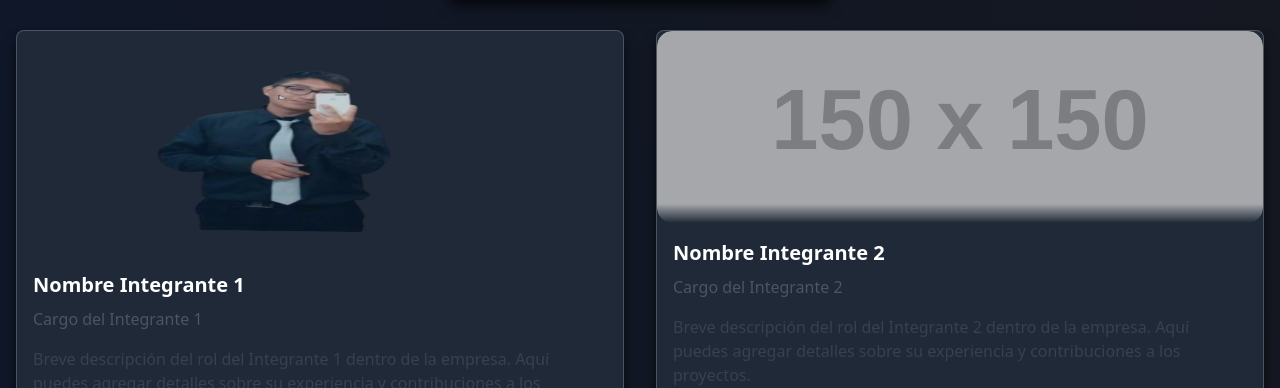
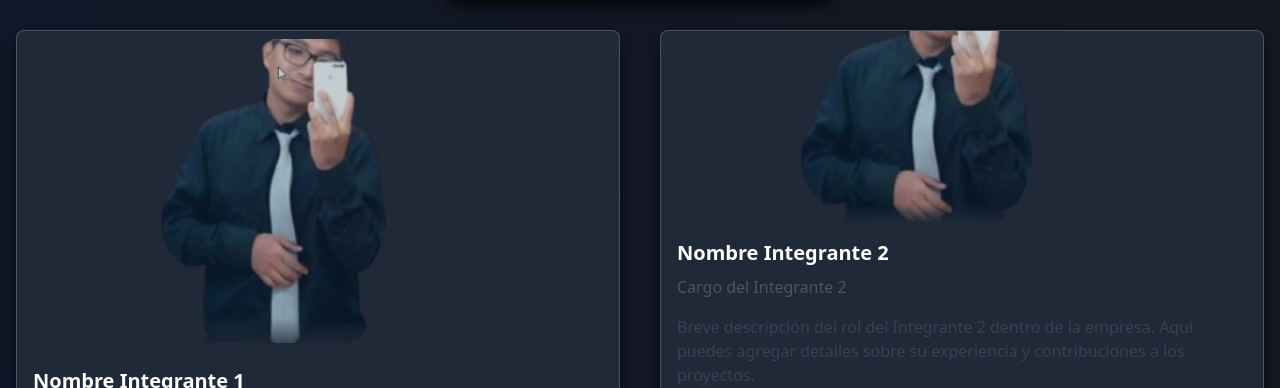
Before and after one commit to ArgusTechnology/preWebEmpresarial, a website: page src/index.html in a window 1280 px wide. Shown: the part 3104-3492 px from the top of the page. Drawn offline with nearby package versions, Linux system fonts and the light colour scheme; placeholder pictures from the web are drawn by us.

Commit message:
imagen tarjetas
he arreglado la imagen de las tarjetas

```diff
--- a/src/index.html
+++ b/src/index.html
@@ -145,10 +145,10 @@
             </div>
 
             <!-- Tarjetas de los demás integrantes -->
-            <div class="grid grid-cols-1 md:grid-cols-2 gap-8">
+            <div class="grid grid-cols-1 md:grid-cols-2 gap-10">
                 <!-- Integrante 1 -->
                 <div class="card bg-white rounded-lg shadow-lg overflow-hidden">
-                    <img src="./images/fotobryan-removebg-preview.png" alt="Foto del Integrante 1" class="w-full h-56 object-center">
+                    <img src="./images/fotobryan-removebg-preview.png" alt="Foto del Integrante 1" class="p-2 h-80 w-full object-cover">
                     <div class="p-4">
                         <h2 class="text-xl font-bold mb-2">Nombre Integrante 1</h2>
                         <p class="text-gray-600 mb-4">Cargo del Integrante 1</p>
@@ -166,7 +166,7 @@
 
                 <!-- Integrante 2 -->
                 <div class="card bg-white rounded-lg shadow-lg overflow-hidden">
-                    <img src="https://via.placeholder.com/150" alt="Foto del Integrante 2" class="w-full h-48 object-cover">
+                    <img src="./images/fotobryan-removebg-preview.png" alt="Foto del Integrante 2" class="w-full h-48 object-cover">
                     <div class="p-4">
                         <h2 class="text-xl font-bold mb-2">Nombre Integrante 2</h2>
                         <p class="text-gray-600 mb-4">Cargo del Integrante 2</p>
@@ -184,7 +184,7 @@
 
                 <!-- Integrante 3 -->
                 <div class="card bg-white rounded-lg shadow-lg overflow-hidden">
-                    <img src="https://via.placeholder.com/150" alt="Foto del Integrante 3" class="w-full h-48 object-cover">
+                    <img src="./images/fotobryan-removebg-preview.png" alt="Foto del Integrante 3" class="w-full h-48 object-cover">
                     <div class="p-4">
                         <h2 class="text-xl font-bold mb-2">Nombre Integrante 3</h2>
                         <p class="text-gray-600 mb-4">Cargo del Integrante 3</p>
@@ -202,7 +202,7 @@
 
                 <!-- Integrante 4 -->
                 <div class="card bg-white rounded-lg shadow-lg overflow-hidden">
-                    <img src="https://via.placeholder.com/150" alt="Foto del Integrante 4" class="w-full h-48 object-cover">
+                    <img src="./images/fotofernando-removebg-preview.png" alt="Foto del Integrante 4" class="p-2 h-80 w-full object-cover">
                     <div class="p-4">
                         <h2 class="text-xl font-bold mb-2">Nombre Integrante 4</h2>
                         <p class="text-gray-600 mb-4">Cargo del Integrante 4</p>
```
Also changed, not shown: src/style/style.css.
